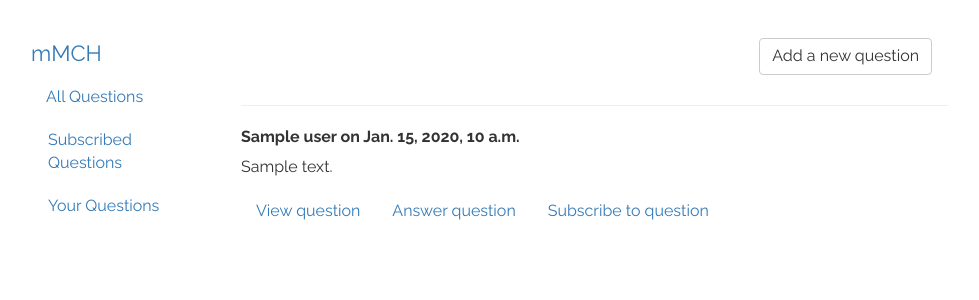
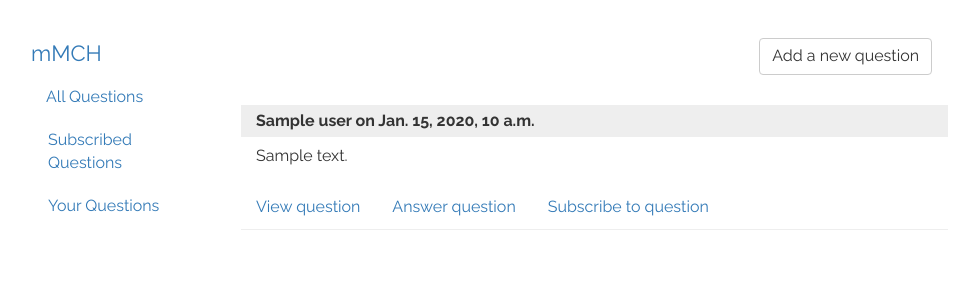
Before and after one commit to nickdotreid/mmch-pilot, a Django app: template questions/templates/questions/list.html in a window 1280 px wide. Shown: the top 300 px of the page, without its empty margins (143-1122 px from the left). Run offline with Django 3.2, Linux system fonts and the light colour scheme; the template is opened without the code that fills it: most values are stand-ins (such as "Sample title", 1, 10 or a date in 2020); some libraries are stand-ins or nearby versions.

Commit message:
tweaked template sytles

```diff
--- a/questions/templates/questions/detail.html
+++ b/questions/templates/questions/detail.html
@@ -8,9 +8,10 @@
 
 {% block content %}
 	{{block.super}}
+	<div class="question-detail">
 		<section id="question-{{question.id}}" class="question">
 			<h2 class="meta">{% blocktrans with question.user as user and question.posted as date %}{{user}} on {{date}}{% endblocktrans %}</h2>
-		<p class="question-text">{{question.text}}</p>
+			<p class="question-text text">{{question.text}}</p>
 		</section>
 		<div class="answers-list">
 			{% for answer in answers.reverse  %}
@@ -21,4 +22,5 @@
 			{% endfor %}
 		</div>
 		{% crispy answer_form %}
+	</div>
 {% endblock content %}
--- a/questions/templates/questions/list.html
+++ b/questions/templates/questions/list.html
@@ -9,11 +9,13 @@
 
 {% block content %}
 	{{ block.super }}
+	<div class="questions-list">
 	{% for question in questions %}
 		<div id="question-{{question.id}}" class="question">
 			<h2 class="meta">{% blocktrans with question.user as user and question.posted as date %}{{user}} on {{date}}{% endblocktrans %}</h2>
-			<p class="question-text">{{question.text}}</p>
+			<p class="question-text text">{{question.text}}</p>
 			{% include "questions/includes/navigation.html" %}
 		</div>
 	{% endfor %}
+	</div>
 {% endblock content %}
--- a/resources/sass/styles.scss
+++ b/resources/sass/styles.scss
@@ -20,10 +20,28 @@ h2{
 }
 
 .question, .answer{
-	border-top:$gray-lighter 1px solid;
-	.meta{
-		font-size: $font-size-base;
+	margin-bottom:$space-size/2;
+}
+
+.questions-list, .answers-list{
+	.question, .answer{
+		border-bottom:$gray-lighter 1px solid;
+		margin:$space-size 0px;
+		.meta, .text{
+			padding:$space-size/2 $space-size;
+		}
+		.meta{
+			font-size: $font-size-base;
+			margin:0px;
+			background-color: $gray-lighter;
+		}
 	}
+}
+
+.question-detail .question{
+	background-color: $gray-lighter;
+	font-size: $font-size-large;
+	padding:$space-size/2 $space-size;
 }
 
 .message{
```
Also changed, not shown: questions/templates/questions/answer.html (+6 -4 lines), mmch_pilot/static/css/styles.css. Lines whose indentation alone changed are shown as unchanged.
